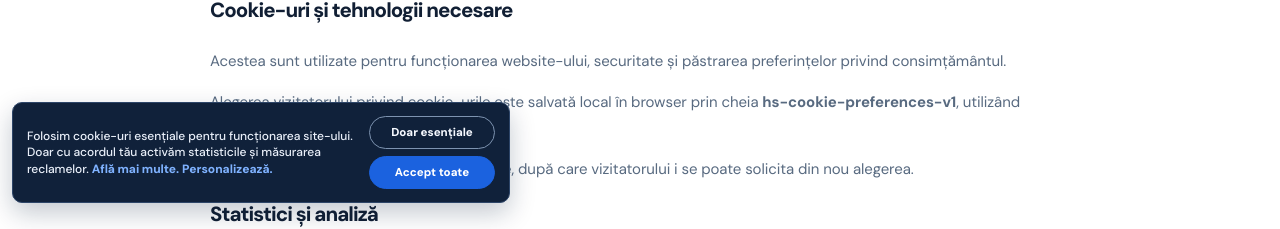
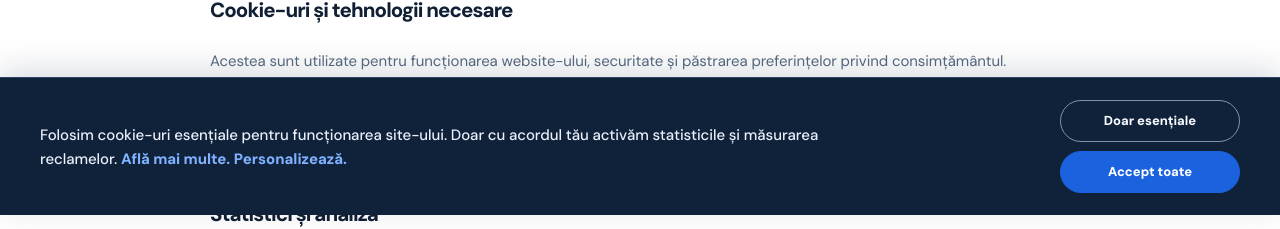
Before and after one commit to creativeservice06-create/hsmarketing.ro-v1, a Next.js app in the folder HardService_Final_Texte_Corectate_v27/: page /politica-cookie-uri in a window 1280 px wide. Shown: the part 585-814 px from the top of the page. Built offline with nearby package versions, Linux system fonts and the light colour scheme; no server answers.

Commit message:
Update CookieConsent.module.css

```diff
--- a/HardService_Final_Texte_Corectate_v27/components/CookieConsent.module.css
+++ b/HardService_Final_Texte_Corectate_v27/components/CookieConsent.module.css
@@ -191,3 +191,52 @@
   .banner .primary, .banner .secondary, .dialog .primary, .dialog .secondary { transition: none; }
   .backdrop { backdrop-filter: none; }
 }
+
+
+
+
+/* HARD SERVICE - COOKIE BANNER DESKTOP */
+@media (min-width: 769px) {
+  .banner {
+    left: 0;
+    right: 0;
+    bottom: 0;
+
+    width: 100%;
+    max-width: none;
+
+    grid-template-columns: minmax(0, 1fr) 180px;
+    align-items: center;
+    gap: 36px;
+
+    padding: 22px max(36px, calc((100% - 1200px) / 2));
+
+    background: #10213a;
+    border: 0;
+    border-top: 1px solid #2d4568;
+    border-radius: 0;
+
+    box-shadow: 0 -8px 30px rgba(10, 29, 58, 0.15);
+  }
+
+  .bannerText {
+    max-width: 850px;
+  }
+
+  .banner .bannerText p {
+    font-size: 15px;
+    line-height: 1.6;
+  }
+
+  .actions {
+    width: 180px;
+    gap: 9px;
+  }
+
+  .banner .primary,
+  .banner .secondary {
+    min-height: 42px;
+    padding: 11px 16px;
+    font-size: 13px;
+  }
+}
```
